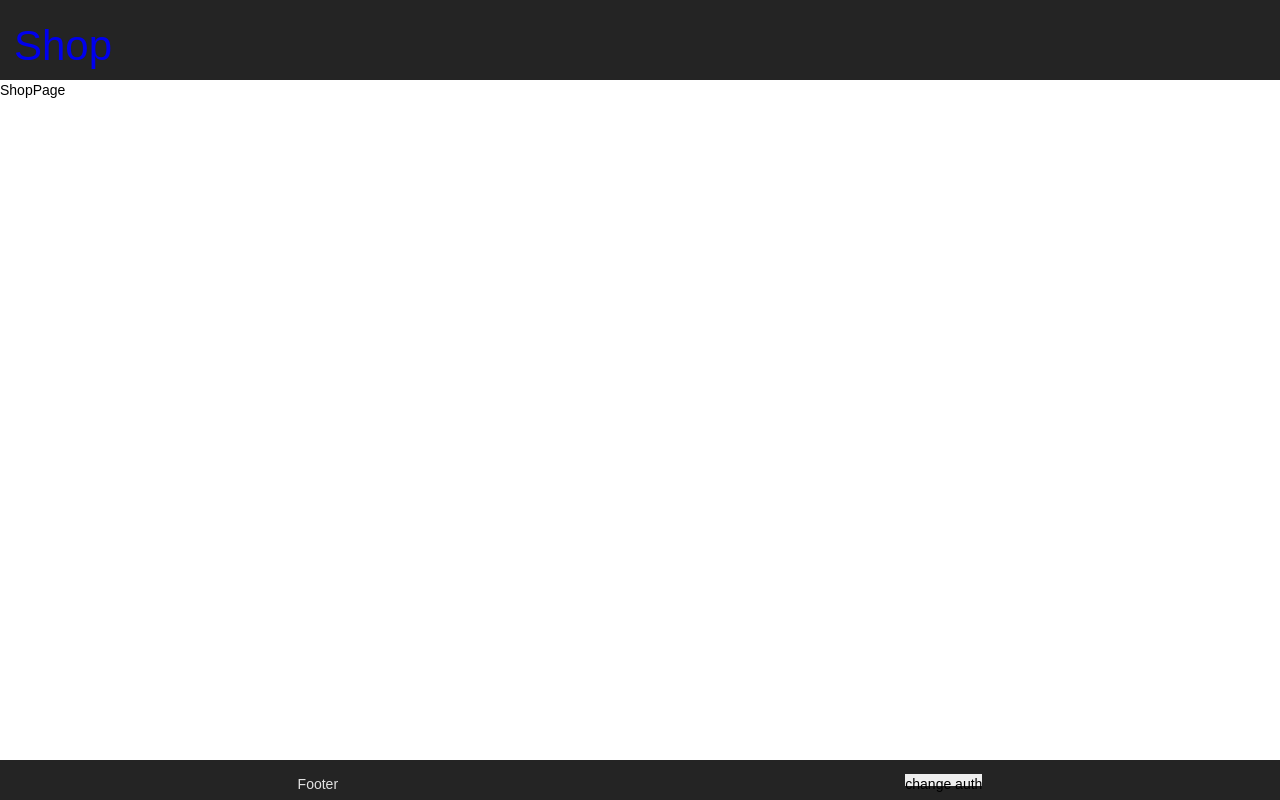
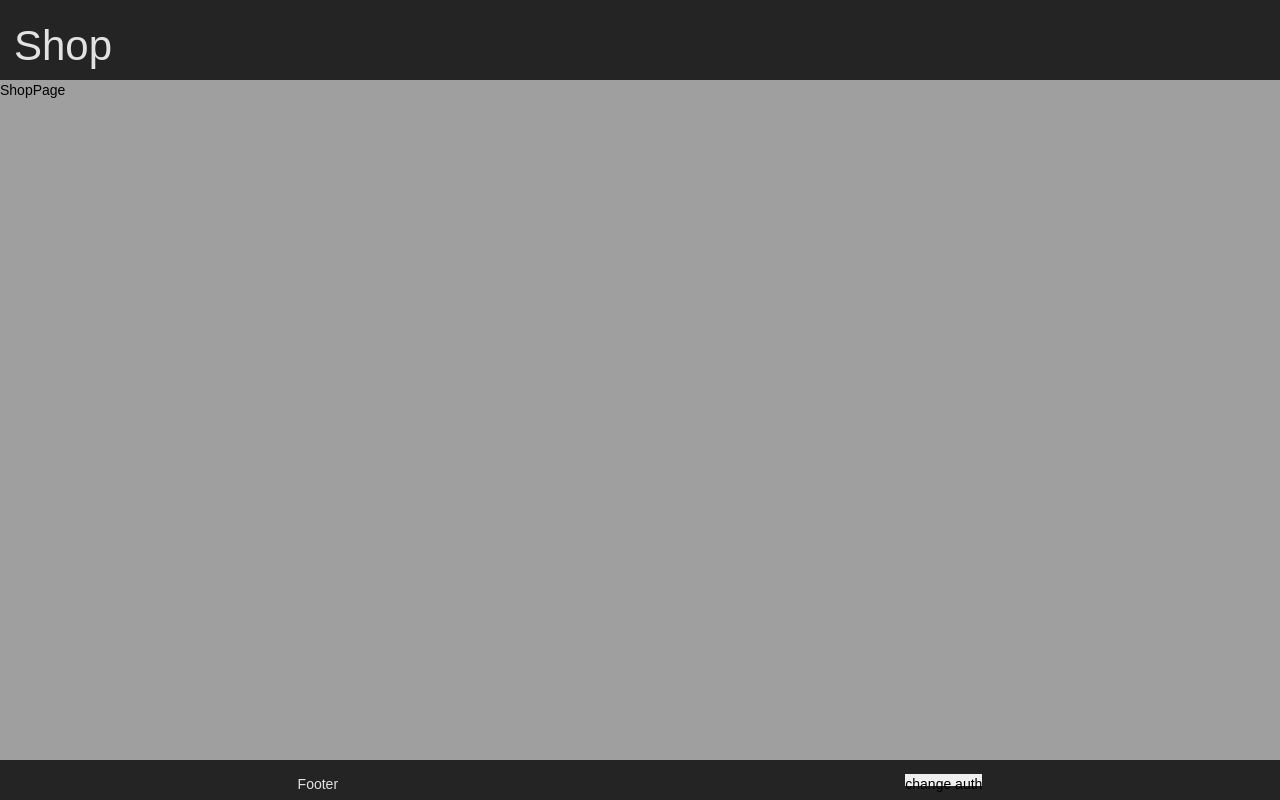
Before and after one commit to udborets/online-shop, a React (Vite) app in the folder client/: page / in a window 1280 px wide. Built offline with nearby package versions, Linux system fonts and the light colour scheme.

Commit message:
change some styles

```diff
--- a/client/src/styles/NavBar.scss
+++ b/client/src/styles/NavBar.scss
@@ -1,35 +1,33 @@
 .nav-bar {
   height: 10%;
-  display: flex;
   padding: 1rem;
   color: rgba(255, 255, 255, 0.87);
   color-scheme: light dark;
   background-color: #242424;
   justify-content: space-between;
-  min-width:476px;
+  min-width: 476px;
   white-space: nowrap;
+}
+
+.nav-bar__container {
+  display: flex;
+  justify-content:space-between;
 }
 
 .nav-bar__title {
   font-size: 3rem;
   text-decoration: none;
-  &:visited {
-    color: inherit;
-  }
 }
 
-.nav-bar__list {
+.nav-bar__links {
   display: flex;
-  margin-left: 0;
-  padding-left: 0;
-  width: 100%;
-  height: fit-content;
-  justify-content: space-around;
+  align-items:end;
 }
 
 .nav-bar__link {
   list-style-type: none;
   font-size: 1.2rem;
+  height: fit-content;
   &:not(:last-child) {
     margin: 0 0.5rem 0 0;
   }
--- a/client/src/styles/clearStyles.scss
+++ b/client/src/styles/clearStyles.scss
@@ -54,6 +54,11 @@ h6 {
   overflow-wrap: break-word;
 }
 
+a, a:visited{
+  color: inherit;
+  text-decoration: none;
+}
+
 #root,
 #__next {
   isolation: isolate;
--- a/client/src/styles/index.scss
+++ b/client/src/styles/index.scss
@@ -7,3 +7,7 @@
   flex-direction: column;
   font-family: Arial, Helvetica, sans-serif;
 }
+
+html {
+  background-color: #757575b0;
+}
```
Lines whose indentation alone changed are shown as unchanged.
